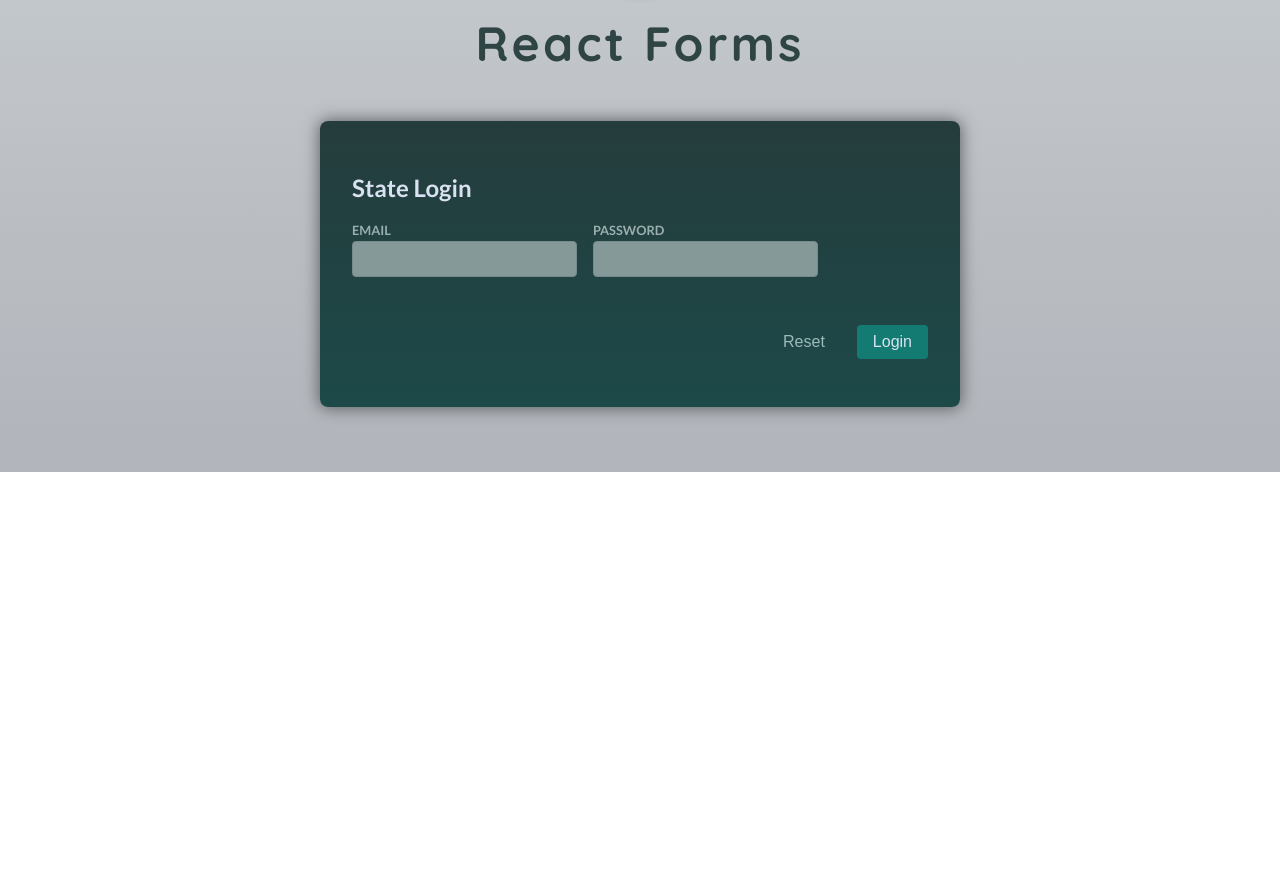
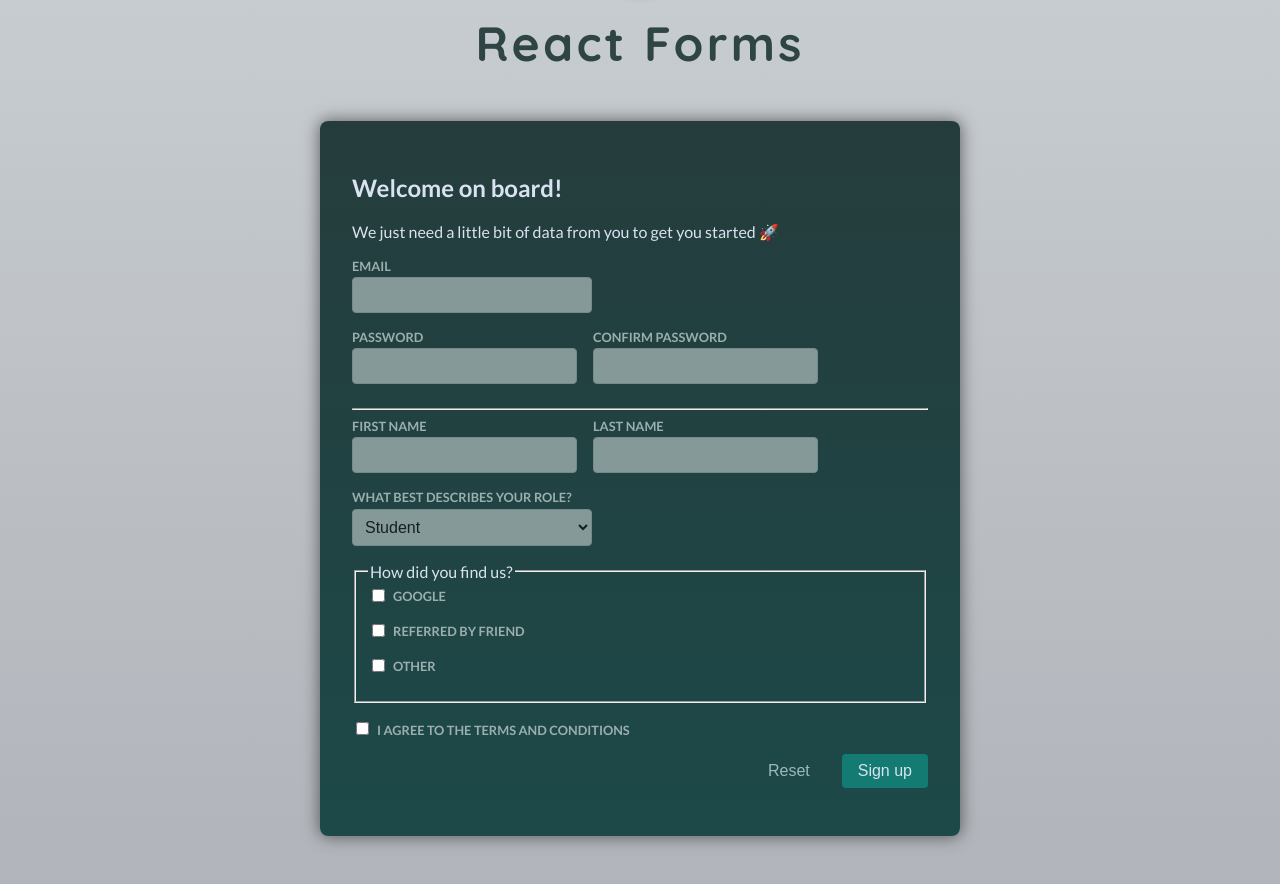
Before and after one commit to Bang04/react-practice-app, a React (Vite) app: page / in a window 1280 px wide. Shown: the part 360-1244 px from the top of the page. Before the commit the page ends 832 px from the top, so only its background shows below. Built offline with nearby package versions, Linux system fonts and the light colour scheme.

Commit message:
git commit -m "chore: add example files"

```diff
--- a/src/App.jsx
+++ b/src/App.jsx
@@ -1,6 +1,12 @@
 import { lazy, Suspense, useMemo, useState } from 'react';
 
 const FEATURE_REGISTRY = [
+  {
+    id: 'formAction',
+    label: 'Form Action',
+    description: '',
+    loader: () => import('./features/form-action/FormApp.jsx'),
+  },
    {
     id: 'form',
     label: 'Form & Input',
--- /dev/null
+++ b/src/features/form-action/components/Header.jsx
@@ -0,0 +1,10 @@
+import logoImg from '../assets/logo.jpg';
+
+export default function Header() {
+  return (
+    <header>
+      <img src={logoImg} alt="A form and a pencil" />
+      <h1>React Forms</h1>
+    </header>
+  );
+}
--- /dev/null
+++ b/src/features/form-action/components/Signup.jsx
@@ -0,0 +1,96 @@
+export default function Signup() {
+  return (
+    <form>
+      <h2>Welcome on board!</h2>
+      <p>We just need a little bit of data from you to get you started 🚀</p>
+
+      <div className="control">
+        <label htmlFor="email">Email</label>
+        <input id="email" type="email" name="email" />
+      </div>
+
+      <div className="control-row">
+        <div className="control">
+          <label htmlFor="password">Password</label>
+          <input id="password" type="password" name="password" />
+        </div>
+
+        <div className="control">
+          <label htmlFor="confirm-password">Confirm Password</label>
+          <input
+            id="confirm-password"
+            type="password"
+            name="confirm-password"
+          />
+        </div>
+      </div>
+
+      <hr />
+
+      <div className="control-row">
+        <div className="control">
+          <label htmlFor="first-name">First Name</label>
+          <input type="text" id="first-name" name="first-name" />
+        </div>
+
+        <div className="control">
+          <label htmlFor="last-name">Last Name</label>
+          <input type="text" id="last-name" name="last-name" />
+        </div>
+      </div>
+
+      <div className="control">
+        <label htmlFor="phone">What best describes your role?</label>
+        <select id="role" name="role">
+          <option value="student">Student</option>
+          <option value="teacher">Teacher</option>
+          <option value="employee">Employee</option>
+          <option value="founder">Founder</option>
+          <option value="other">Other</option>
+        </select>
+      </div>
+
+      <fieldset>
+        <legend>How did you find us?</legend>
+        <div className="control">
+          <input
+            type="checkbox"
+            id="google"
+            name="acquisition"
+            value="google"
+          />
+          <label htmlFor="google">Google</label>
+        </div>
+
+        <div className="control">
+          <input
+            type="checkbox"
+            id="friend"
+            name="acquisition"
+            value="friend"
+          />
+          <label htmlFor="friend">Referred by friend</label>
+        </div>
+
+        <div className="control">
+          <input type="checkbox" id="other" name="acquisition" value="other" />
+          <label htmlFor="other">Other</label>
+        </div>
+      </fieldset>
+
+      <div className="control">
+        <label htmlFor="terms-and-conditions">
+          <input type="checkbox" id="terms-and-conditions" name="terms" />I
+          agree to the terms and conditions
+        </label>
+      </div>
+
+      <p className="form-actions">
+        <button type="reset" className="button button-flat">
+          Reset
+        </button>
+        <button className="button">Sign up</button>
+      </p>
+    </form>
+  );
+}
--- /dev/null
+++ b/src/features/form-action/formApp.jsx
@@ -0,0 +1,15 @@
+import Header from './components/Header.jsx';
+import Signup from './components/Signup.jsx';
+import './index.css';
+function App() {
+  return (
+    <>
+      <Header />
+      <main>
+        <Signup />
+      </main>
+    </>
+  );
+}
+
+export default App;
--- /dev/null
+++ b/src/features/form-action/index.css
@@ -0,0 +1,165 @@
+@import url('https://fonts.googleapis.com/css2?family=Quicksand:wght@400;700&family=Lato:wght@400;700&display=swap');
+
+* {
+  box-sizing: border-box;
+}
+
+body {
+  margin: 0;
+  font-family: 'Lato', serif;
+  -webkit-font-smoothing: antialiased;
+  -moz-osx-font-smoothing: grayscale;
+  background: linear-gradient(#d0d6d9, #b1b4ba);
+  color: #d9e2f1;
+  min-height: 100vh;
+}
+
+header {
+  margin: 2rem 0;
+  text-align: center;
+}
+
+header img {
+  width: 5rem;
+  height: 5rem;
+  object-fit: contain;
+  border-radius: 50%;
+  border: 2px solid #758a8a;
+  filter: drop-shadow(0 0 4px rgba(31, 42, 42, 0.5));
+}
+
+header h1 {
+  font-family: 'Quicksand', sans-serif;
+  font-weight: 700;
+  font-size: 3rem;
+  margin: 1rem 0;
+  letter-spacing: 0.2rem;
+  color: #2f4444;
+}
+
+form {
+  width: 90%;
+  max-width: 40rem;
+  margin: 3rem auto;
+  padding: 2rem;
+  background: linear-gradient(180deg, #253c3c, #1d4949);
+  border-radius: 8px;
+  box-shadow: 0 0 16px 1px rgba(0, 0, 0, 0.5);
+}
+
+.control,
+fieldset {
+  margin-bottom: 1rem;
+}
+
+.control.no-margin {
+  margin-bottom: 0;
+}
+
+.control label {
+  display: block;
+  font-size: 0.8rem;
+  margin-bottom: 0.2rem;
+  color: #9bafaf;
+  text-transform: uppercase;
+  font-weight: bold;
+}
+
+.control input {
+  display: block;
+  width: 100%;
+  max-width: 15rem;
+  padding: 0.5rem;
+  font-size: 1rem;
+  border-radius: 4px;
+  border: 1px solid #758a8a;
+  background-color: #869999;
+  color: #142020;
+}
+
+.control select {
+  display: block;
+  width: 100%;
+  max-width: 15rem;
+  padding: 0.5rem;
+  font-size: 1rem;
+  border-radius: 4px;
+  border: 1px solid #758a8a;
+  background-color: #869999;
+  color: #142020;
+}
+
+.control:has(input[type='checkbox']) {
+  display: flex;
+  align-items: center;
+}
+
+.control:has(input[type='checkbox']) label {
+  margin: 0;
+}
+
+.control input[type='checkbox'] {
+  display: inline-block;
+  width: auto;
+  max-width: none;
+  margin-right: 0.5rem;
+  border-radius: 0;
+  border: none;
+  background-color: transparent;
+  color: #d9e2f1;
+}
+
+.control-error {
+  color: #ffca99;
+  font-size: 0.8rem;
+  height: 2rem;
+  padding: 0.5rem 0;
+}
+
+.control-error p {
+  margin: 0;
+}
+
+.control-row {
+  display: flex;
+  flex-wrap: wrap;
+  justify-content: flex-start;
+  gap: 1rem;
+}
+
+.form-actions {
+  display: flex;
+  justify-content: flex-end;
+  gap: 1rem;
+}
+
+.button {
+  padding: 0.5rem 1rem;
+  font-size: 1rem;
+  border-radius: 4px;
+  border: none;
+  background-color: #147b73;
+  color: #d9e2f1;
+  cursor: pointer;
+}
+
+.button:hover,
+.button:focus {
+  background-color: #319890;
+}
+
+.button-flat {
+  background-color: transparent;
+  color: #9cbaba;
+}
+
+.button-flat:hover,
+.button-flat:focus {
+  background-color: transparent;
+  color: #869999;
+}
+
+.error {
+  color: #ffca99;
+  padding: 0 1rem;
+}
```
Also changed, not shown: src/features/form-action/util/validation.js (added, +15 -0 lines), src/features/form-action/assets/logo.jpg (added).
